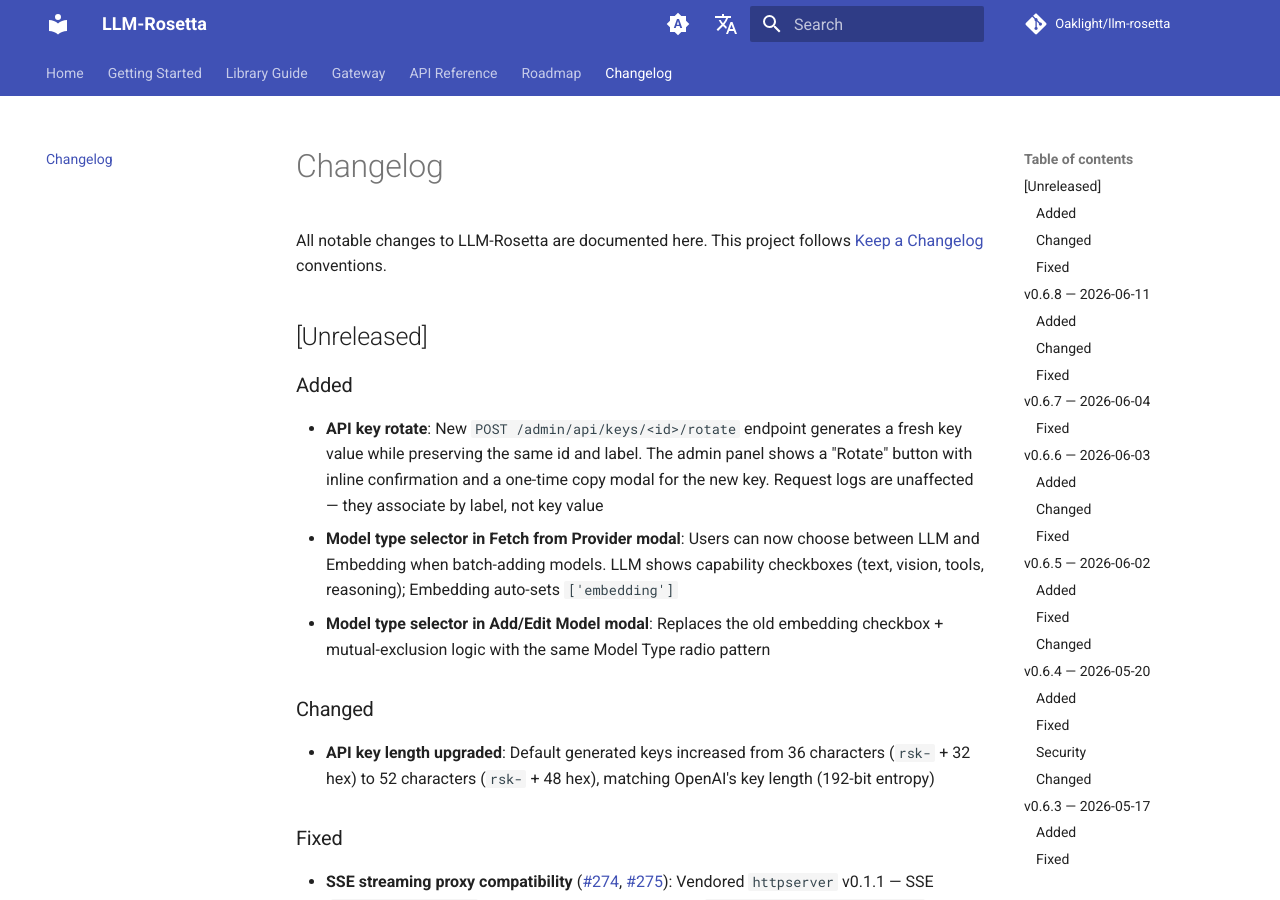
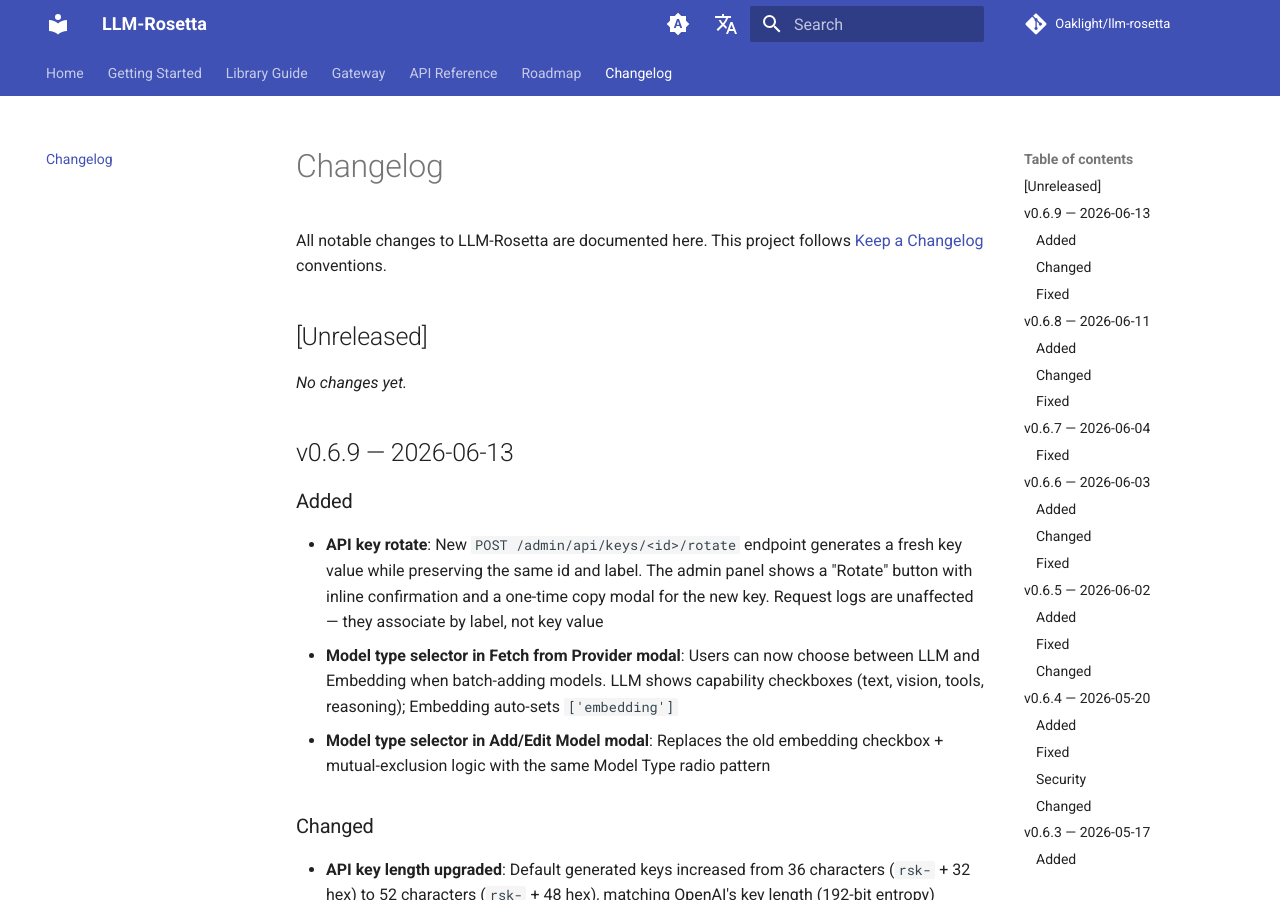
Before and after one commit to Oaklight/llm-rosetta, an MkDocs documentation site: the page built from docs/changelog.md, in a window 1280 px wide and 900 px high. Built offline with MkDocs 1.6.1 and Material for MkDocs 9.7.7, drawn with Linux system fonts in a browser that asks for light colours; comment, search, counter and statistics services are not loaded.

Commit message:
docs: release v0.6.9 changelog

```diff
--- a/docs/changelog.md
+++ b/docs/changelog.md
@@ -7,6 +7,10 @@ title: Changelog
 All notable changes to LLM-Rosetta are documented here. This project follows [Keep a Changelog](https://keepachangelog.com/) conventions.
 
 ## [Unreleased]
+
+*No changes yet.*
+
+## v0.6.9 — 2026-06-13
 
 ### Added
 
```
